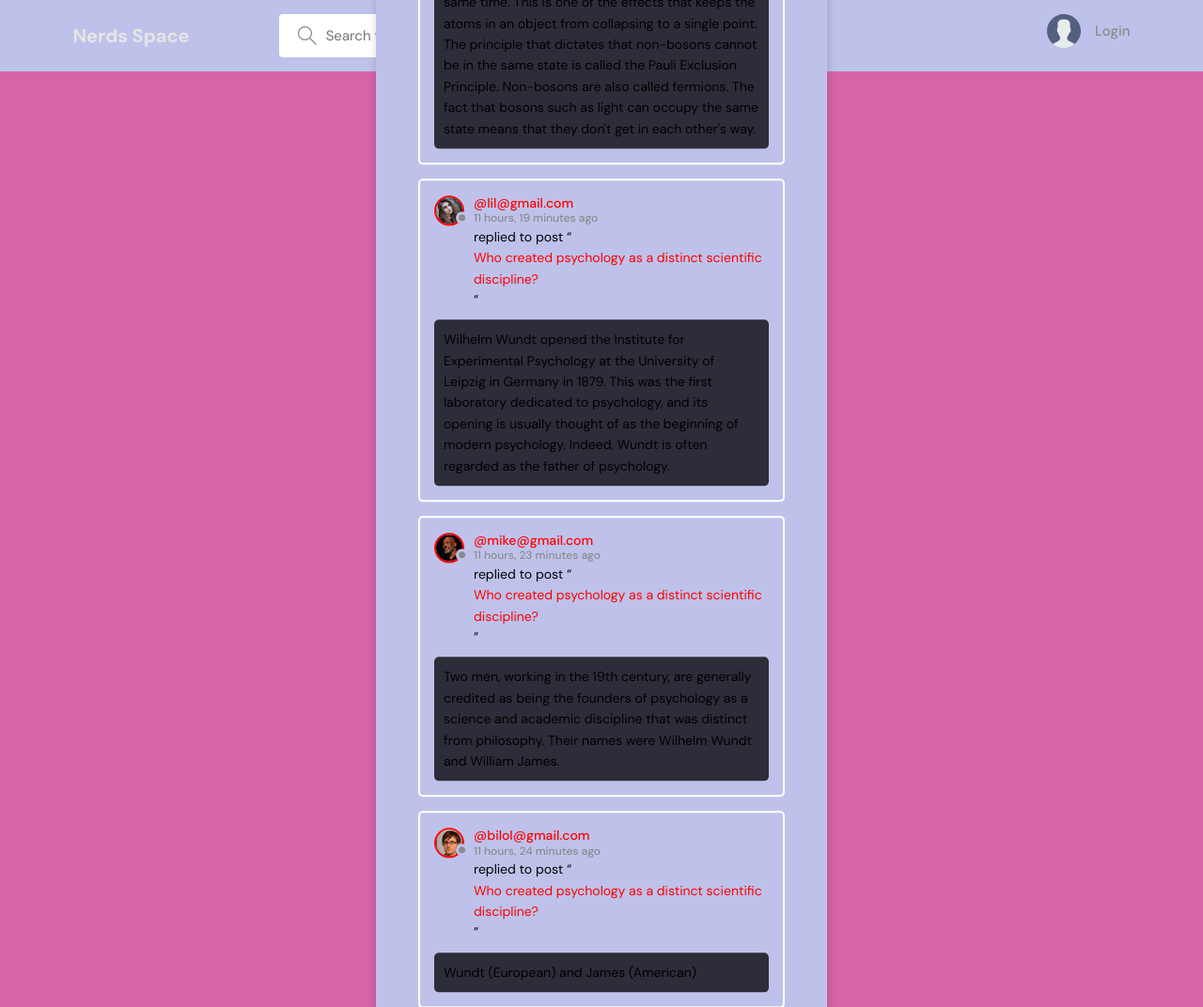
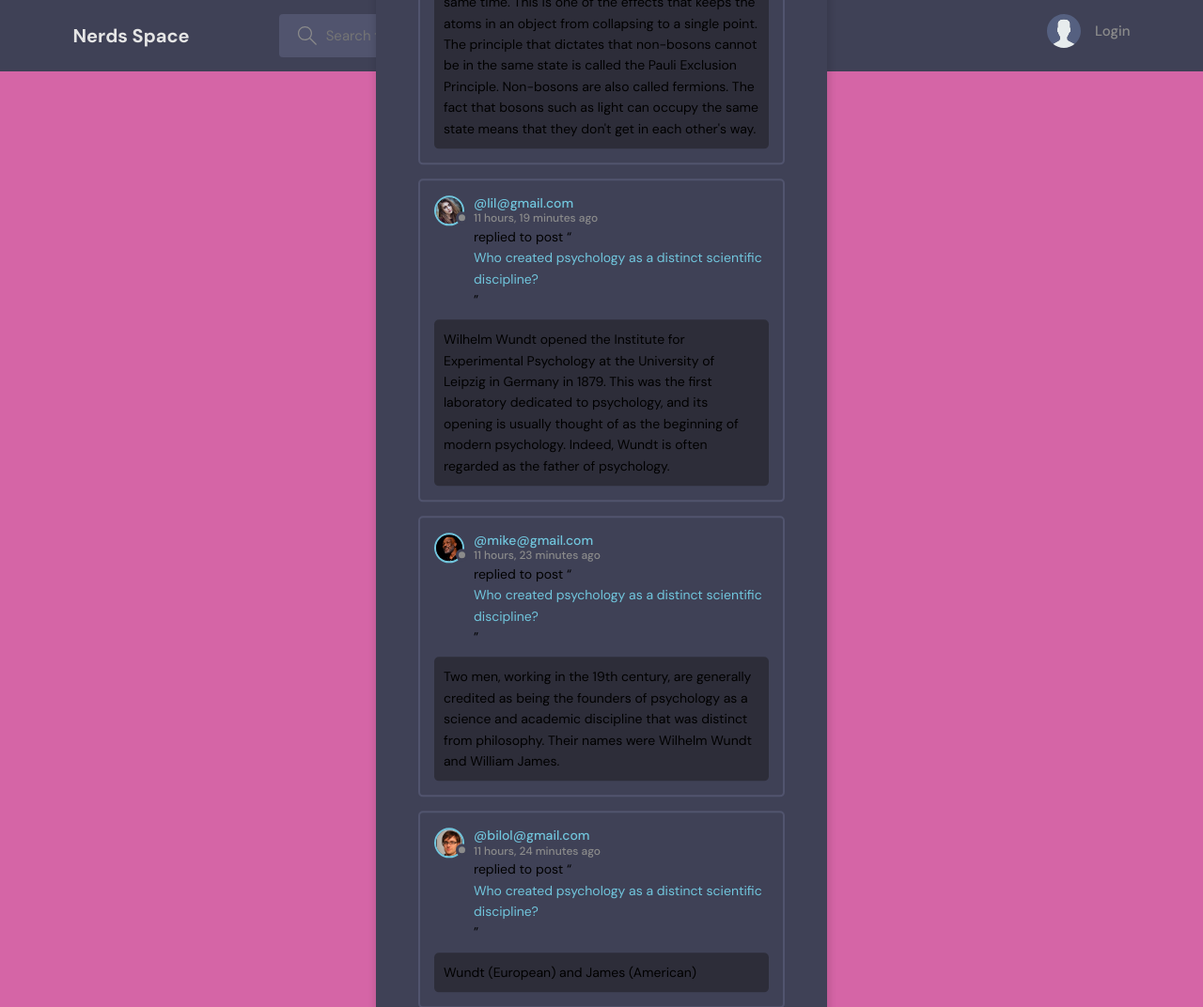
Before and after one commit to BilalUsmaniy/Nerds-Space, a Django app: page /activity/ in a window 1280 px wide. Shown: the top 1072 px of the page at 94% size. Run offline with Django 3.2, Linux system fonts and the light colour scheme; data comes from the database, SQL or seed files in the repository.

Commit message:
Update main.html

```diff
--- a/templates/main.html
+++ b/templates/main.html
@@ -12,12 +12,13 @@
     <style>
         @import url("https://fonts.googleapis.com/css2?family=DM+Sans:wght@400;500;700&display=swap");
 
+
 :root {
-  --color-main: red;
-  --color-main-light: #6e9936;
-  --color-dark: #bec2ea;
-  --color-dark-medium: white;
-  --color-dark-light: white;
+  --color-main: #71c6dd;
+  --color-main-light: #e1f6fb;
+  --color-dark: #3f4156;
+  --color-dark-medium: #51546e;
+  --color-dark-light: #696d97;
   --color-light: #e5e5e5;
   --color-gray: #8b8b8b;
   --color-light-gray: #b2bdbd;
@@ -25,6 +26,7 @@
   --color-success: #5dd693;
   --color-error: #fc4b0b;
 }
+
 
 /*========== base styles ==========*/
 
```
